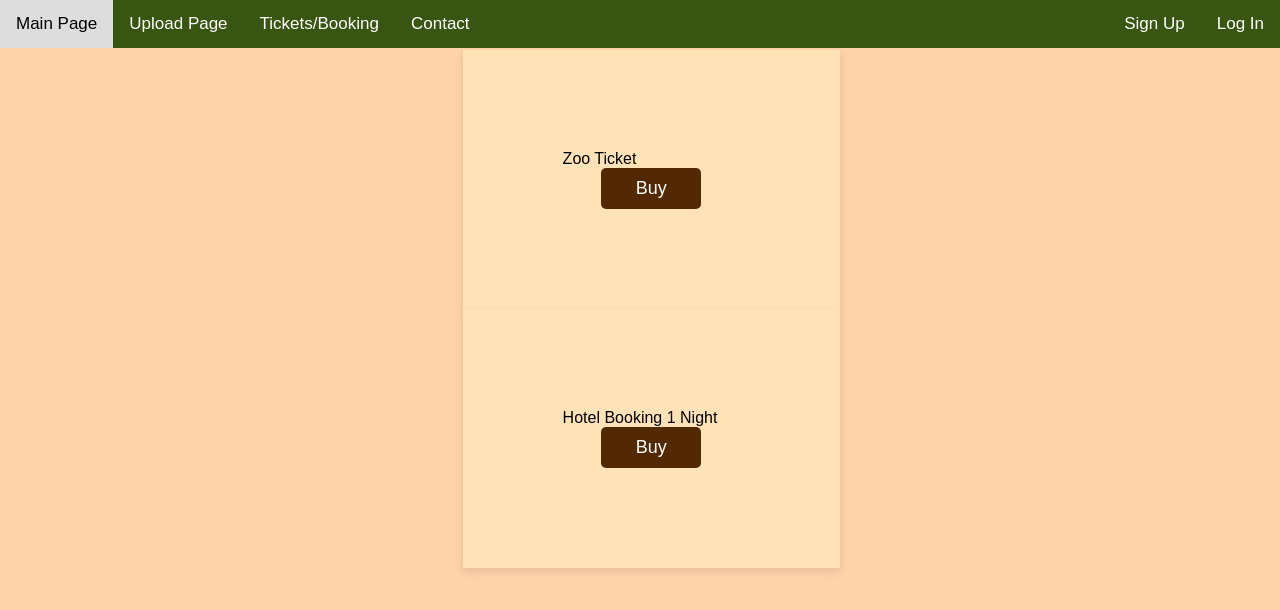
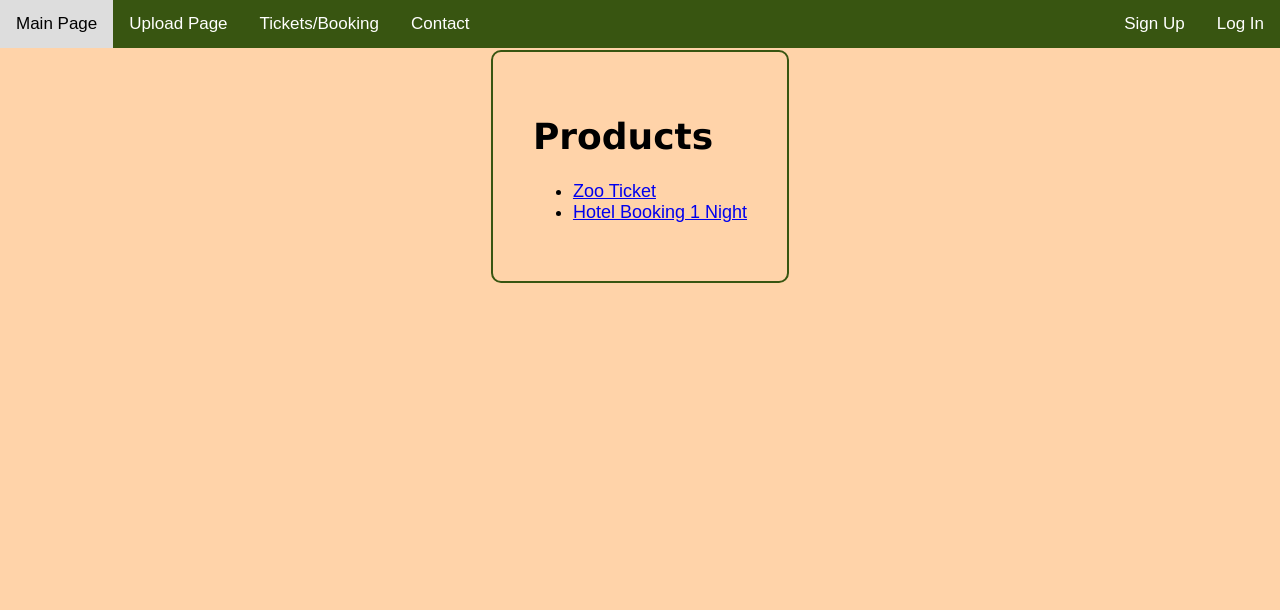
Before and after one commit to TinYuetKo2007/OSP-Task-2-Practice, a React (Vite) app in the folder frontend/: page /products in a window 1280 px wide. Shown: the top 610 px of the page. Built offline with nearby package versions, Linux system fonts and the light colour scheme.

Commit message:
Product display update

```diff
--- a/frontend/src/App.css
+++ b/frontend/src/App.css
@@ -210,3 +210,11 @@ input[type="range"] {
   align-items: center;
   justify-content: center;
 }
+
+.product-list {
+  border-radius: 10px;
+  font-size: large;
+  border-color: #385511;
+  border: 2px solid #385511;
+  padding: 40px;
+}
--- a/frontend/src/Products.jsx
+++ b/frontend/src/Products.jsx
@@ -2,14 +2,18 @@ import { useState, useEffect } from "react";
 import Header from "./components/Header.jsx"
 import ProductDisplay from "./components/ProductDisplay.jsx";
 import { Link } from "react-router-dom"
-const products = [
+export const products = [
     {
         name: "Zoo Ticket",
         priceId: "price_1SW0yGCZTWpALhZBIDwcknTN",
+        desc: "A zoo ticket for adults (18 or older)",
+        productId: "zoo",
     },
     {
         name: "Hotel Booking 1 Night",
         priceId: "price_1SW0z7CZTWpALhZBkD8FKV5z",
+        desc: "",
+        productId: "hotel",
     },
 ];
 
@@ -39,17 +43,18 @@ export default function Products() {
 
   return message ? (
     <>
-    <Header/>
     <Message message={message} />
     <Link onClick={() => window.location.href="/products"}>s</Link>
     </>
 
   ) : (
-    <>
-    <Header/>
-            {products.map((product) => (
-                    <ProductDisplay key={product.name} name={product.name} priceId={product.priceId} />
-            ))}
-        </>
+    <div className="product-list"><h1>Products</h1>
+        <ul>{products.map((product) => (
+                // <ProductDisplay key={product.name} product={product}/>
+                <li>
+                  <Link to={`/products/${product.productId}`}>{product.name}</Link>
+                </li>
+        ))}</ul>
+    </div>
   );
 }
--- a/frontend/src/components/ProductDisplay.jsx
+++ b/frontend/src/components/ProductDisplay.jsx
@@ -1,10 +1,10 @@
-export default function ProductDisplay({ name, priceId }) {
+export default function ProductDisplay({ product }) {
     return (
         <div className="form-container">
-            { name }
-
+            <h1>{ product.name }</h1>
+            <p>{ product.desc }</p>
             <form action="http://localhost:4000/create-checkout-session" method="POST" className="form">
-                <input name="priceId" type="hidden" value={priceId} />
+                <input name="priceId" type="hidden" value={product.priceId} />
                 <button type="submit">Buy</button>
             </form>
 
--- /dev/null
+++ b/frontend/src/components/ProductPage.jsx
@@ -0,0 +1,15 @@
+import { useParams } from "react-router-dom";
+import { products } from "../Products.jsx"
+import ProductDisplay from "./ProductDisplay";
+export default function ProductPage() {
+    const params = useParams()
+    const product = products.find((product) => product.productId === params.productId)
+    console.log(params.productId)
+    if (product === undefined) {return (<><h1>Product Not Found</h1></>)}
+    return (
+        <div>
+            {/* {params.productId} */}
+            <ProductDisplay product={product}/>
+        </div>
+    )
+}
--- a/frontend/src/main.jsx
+++ b/frontend/src/main.jsx
@@ -11,6 +11,7 @@ import SongUploader from "./components/SongUploader.jsx"
 import List from './List.jsx'
 import AboutUs from './components/AboutUs.jsx'
 import Products from './Products.jsx'
+import ProductPage from './components/ProductPage.jsx'
 
 // Links
 const Router = createBrowserRouter([
@@ -28,7 +29,12 @@ const Router = createBrowserRouter([
   {path: "/list", element: <List/>},
   {path: "/contact", element: <Contact/>},
   {path: "/aboutus", element: <AboutUs/>},
-  {path: "/products", element: <Products/>},]}
+  {path: "/products",
+  children: [
+    {index: true, element: <Products/>},
+    {path: ":productId", element: <ProductPage/>},
+  ]
+}]}
 ])
 
 
```
